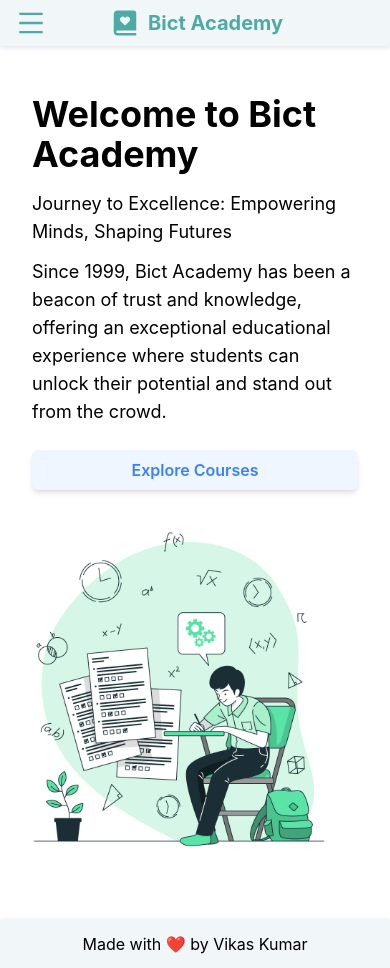
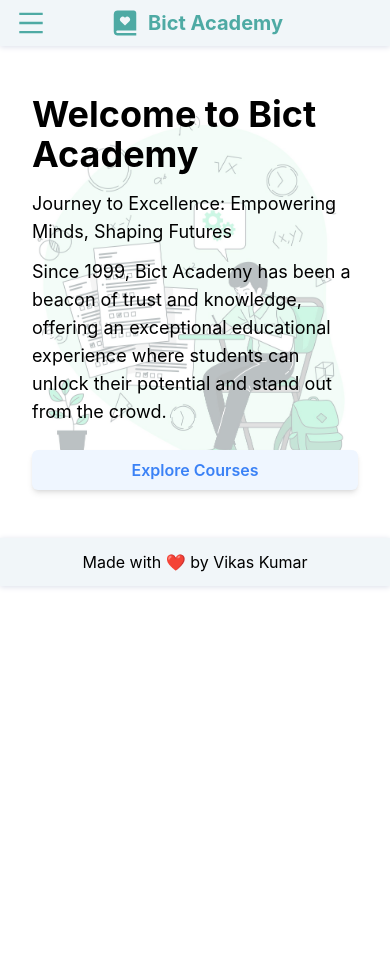
Before and after one commit to js-ojha/bict-web, a React (Create React App) app: page / in a window 390 px wide. After the commit the page ends 844 px from the top, so only its background shows below. Built offline with nearby package versions, Linux system fonts and the light colour scheme.

Commit message:
hero section for mobile

```diff
--- a/src/pages/Home.js
+++ b/src/pages/Home.js
@@ -4,8 +4,8 @@ import heroImage from '../assets/hero_study2.jpg';
 const Home = () => {
   return (
     <div>
-    {/* Hero Section */}
-    <section className="py-12 flex flex-col md:flex-row items-center"> {/* Add items-center for horizontal alignment */}
+      {/* Hero Section Web */}
+      <section className="py-12 flex-col md:flex-row items-center hidden lg:flex"> {/* Add items-center for horizontal alignment */}
         {/* Text Content */}
         <div className="flex-1 px-8 md:px-12 lg:px-16 flex flex-col justify-center"> {/* Add flex-1 class for equal proportions */}
           <h1 className="text-4xl font-bold mb-4">Welcome to Bict Academy</h1>
@@ -15,11 +15,25 @@ const Home = () => {
         </div>
 
         {/* Image */}
-        <div className="flex-1 flex justify-center mt-6 md:mt-0 pr-8"> {/* Add pr-8 for right padding */}
+        <div className="flex-1 flex justify-center mt-6 md:mt-0 pr-8">
           <img src={heroImage} alt="Hero" className="w-full h-3/4" />
         </div>
       </section>
-  </div>
+
+      {/* Hero Section Mobile */}
+      <section
+        className="my-12 flex flex-col md:flex-row items-center lg:hidden"
+        style={{ backgroundImage: `url(${heroImage})`, backgroundSize: 'cover', backgroundPosition: 'center' }}
+      >
+        {/* Text Content */}
+        <div className="flex-1 px-8 md:px-12 lg:px-16 flex flex-col justify-center bg-white bg-opacity-70">
+          <h1 className="text-4xl font-bold mb-4">Welcome to Bict Academy</h1>
+          <p className="text-lg mb-3">Journey to Excellence: Empowering Minds, Shaping Futures</p>
+          <p className="text-lg mb-6">Since 1999, Bict Academy has been a beacon of trust and knowledge, offering an exceptional educational experience where students can unlock their potential and stand out from the crowd.</p>
+          <button className="bg-blue-50 text-blue-500 py-2 px-6 rounded-md font-semibold shadow-md hover:bg-blue-100">Explore Courses</button>
+        </div>
+      </section>
+    </div>
   )
 }
 
```
